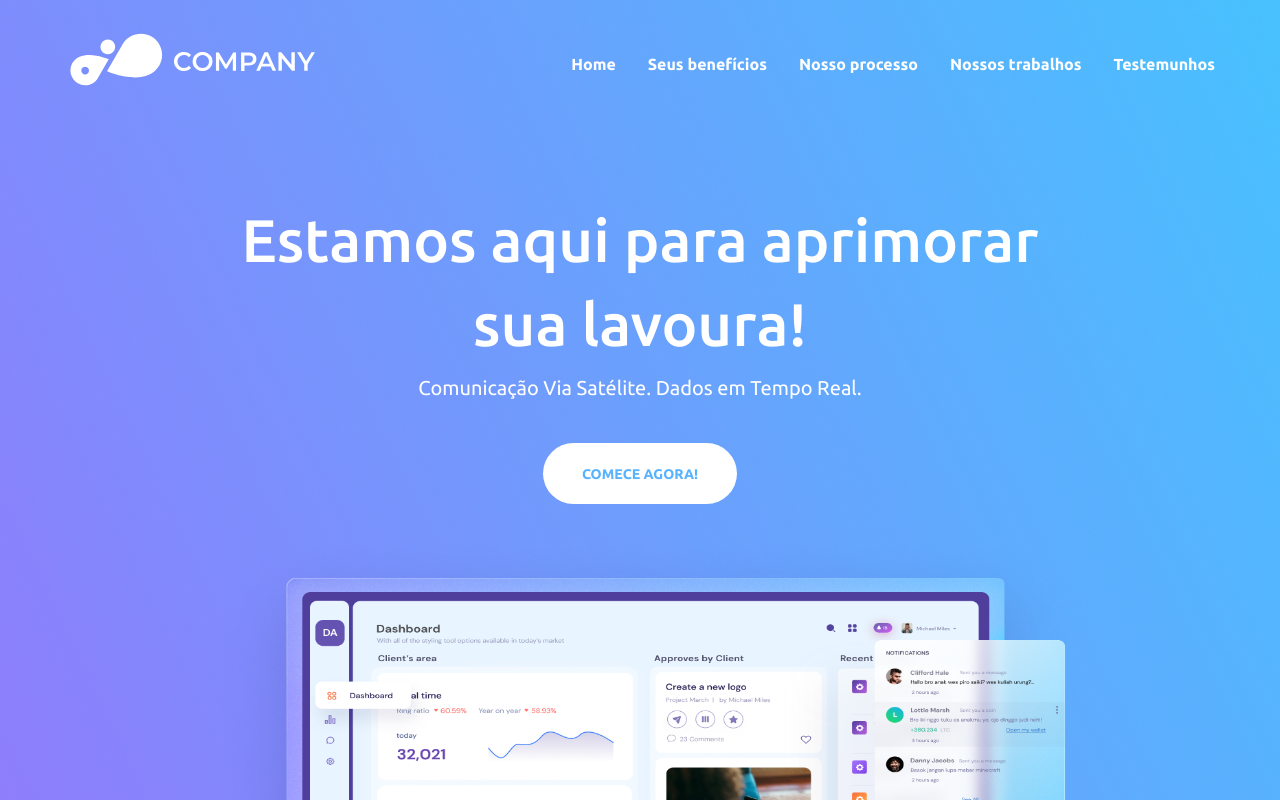
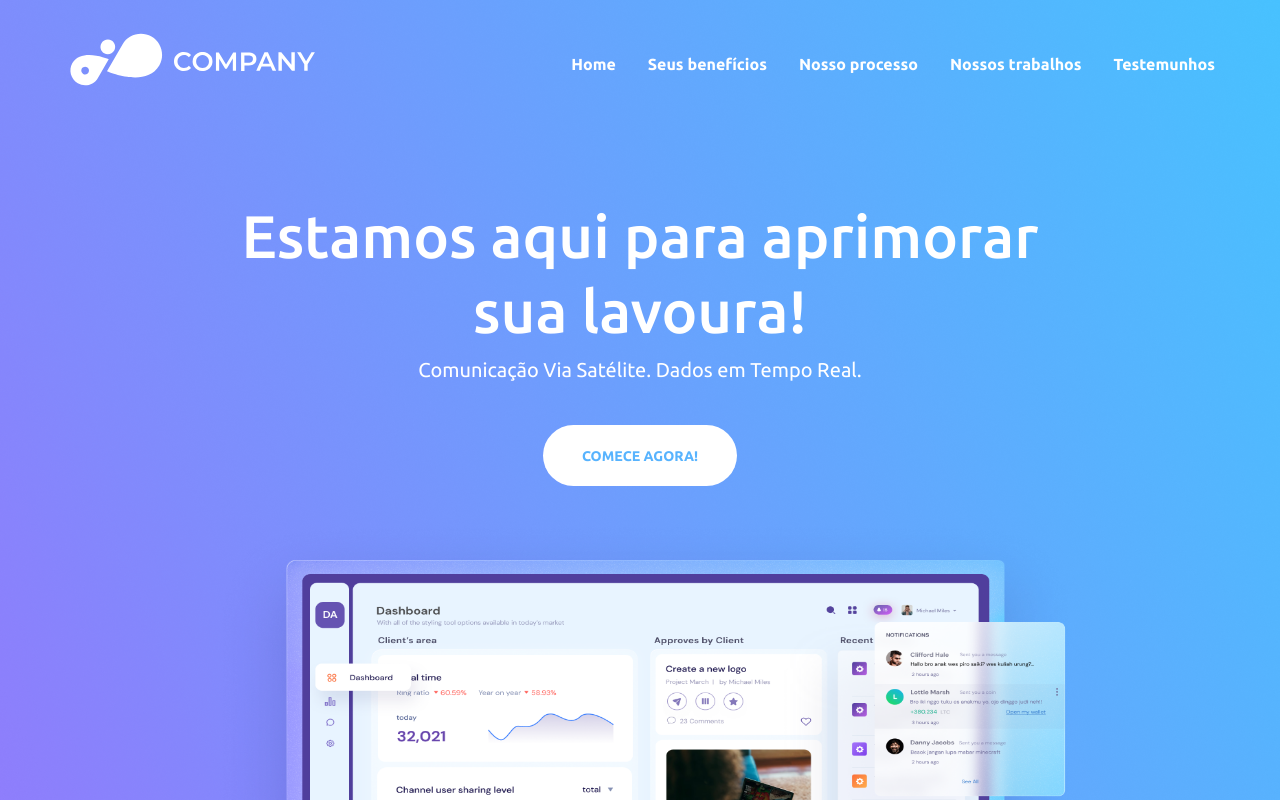
Before and after one commit to eeaeea/ruh-water, a Next.js app: page / in a window 1280 px wide. Shown: the top 800 px of the page. Built offline with nearby package versions, Linux system fonts and the light colour scheme.

Commit message:
Ajuste Line Height

```diff
--- a/src/components/Section1/styles.module.scss
+++ b/src/components/Section1/styles.module.scss
@@ -55,7 +55,7 @@
       margin-bottom: 0.8rem;
       font-size: 6rem;
       font-weight: 500;
-      line-height: 8.4rem;
+      line-height: 7.5rem;
       text-align: center;
     }
 
```
